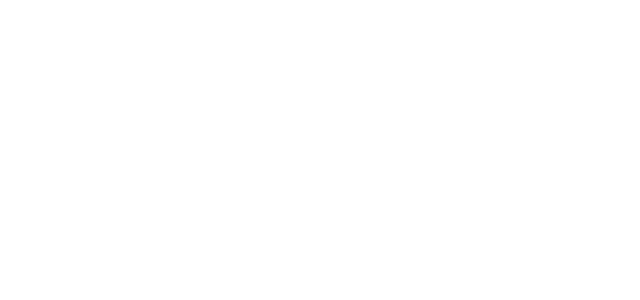
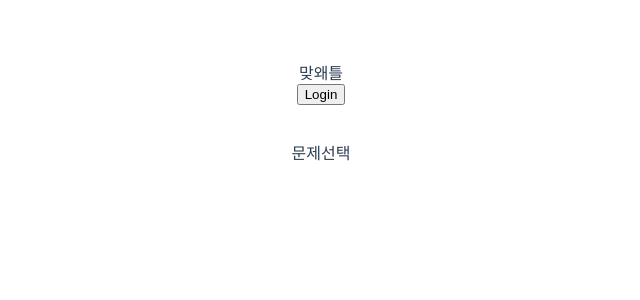
Before and after one commit to reusepaper/CTF_conter-test-finder-for-competitive-programmers, a Vue app in the folder ctf_frontend/: page / in a window 1280 px wide. Shown: the top 300 px of the page, without its empty margins (319-959 px from the left). Built offline with nearby package versions, Linux system fonts and the light colour scheme.

Commit message:
[#1] S1P2151001-6 메인페이지 header, navbar 영역 구분

```diff
--- a/ctf_frontend/src/components/CTFHeader.vue
+++ b/ctf_frontend/src/components/CTFHeader.vue
@@ -1,15 +1,22 @@
 <template>
+  <div class="header">
     <div>
-
+      맞왜틀
     </div>
+    <div>
+      <button>Login</button>
+    </div>
+  </div>
 </template>
 
 <script>
-    export default {
+  export default {
 
-    }
+  }
 </script>
 
-<style lang="scss" scoped>
-
+<style>
+  .header {
+    height: 10vh;
+  }
 </style>
--- a/ctf_frontend/src/components/CTFNavbar.vue
+++ b/ctf_frontend/src/components/CTFNavbar.vue
@@ -1,6 +1,6 @@
 <template>
-  <div>
-
+  <div class="navbar">
+    문제선택
   </div>
 </template>
 
@@ -10,6 +10,8 @@
   }
 </script>
 
-<style lang="scss" scoped>
-
+<style>
+  .navbar {
+    height: 10vh;
+  }
 </style>
--- a/ctf_frontend/src/views/CTFMainPage.vue
+++ b/ctf_frontend/src/views/CTFMainPage.vue
@@ -1,15 +1,22 @@
 <template>
   <div>
-
+    <CTFHeader/>
+    <CTFNavbar/>
   </div>
 </template>
 
 <script>
+  import CTFHeader from '../components/CTFHeader';
+  import CTFNavbar from '../components/CTFNavbar';
+
   export default {
-
+    components: {
+      CTFHeader,
+      CTFNavbar
+    }
   }
 </script>
 
-<style lang="scss" scoped>
+<style>
 
 </style>
```
Also changed, not shown: ctf_frontend/src/components/CTFCode.vue (+5 -5 lines).
